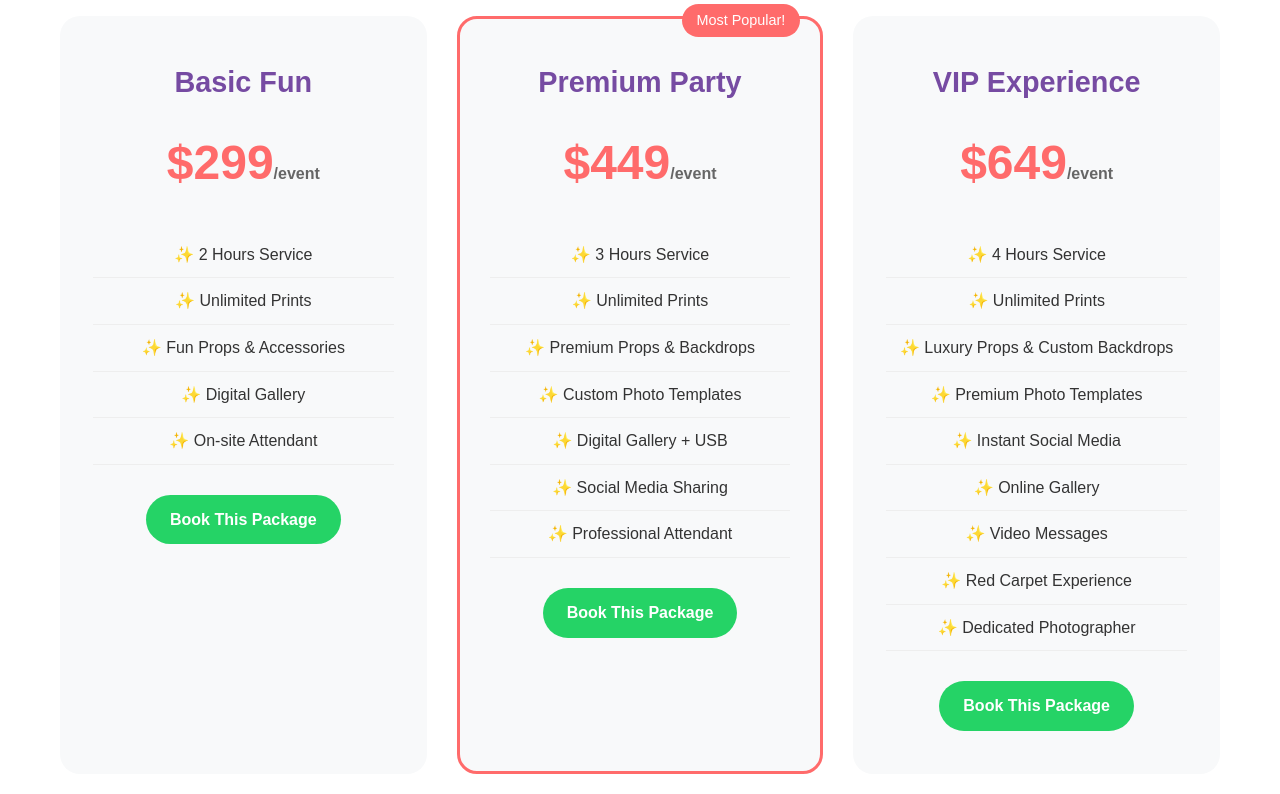
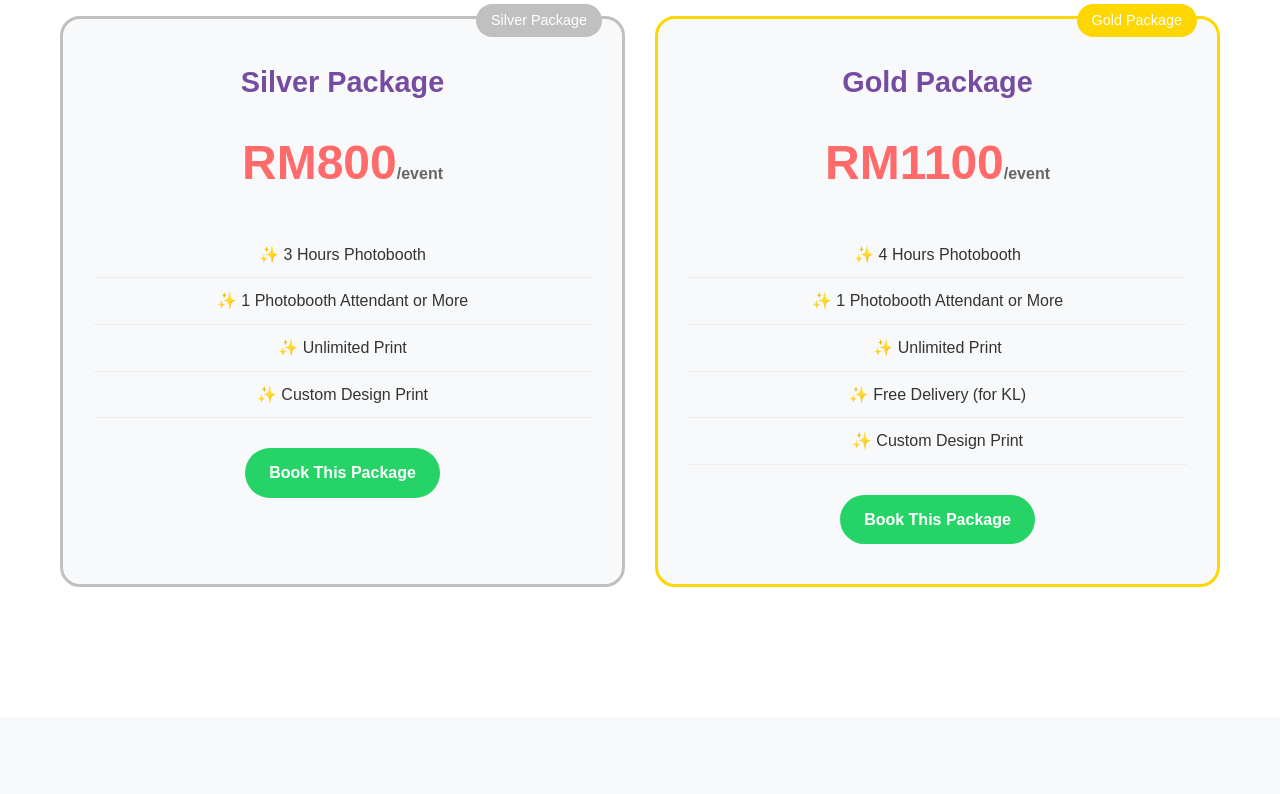
Before and after one commit to clowyadi/theseplayphotobooth, a plain HTML site: page index.html in a window 1280 px wide. Shown: the part 976-1770 px from the top of the page. Drawn offline with Linux system fonts and the light colour scheme.

Commit message:
Update packages: Silver RM800 and Gold RM1100 with correct details

```diff
--- a/index.html
+++ b/index.html
@@ -246,50 +246,31 @@
         <div class="container">
             <h2 class="section-title">Our Packages</h2>
             <div class="packages">
-                <div class="package">
-                    <h3>Basic Fun</h3>
-                    <div class="price">$299<span>/event</span></div>
+                <div class="package" style="border-color: #C0C0C0; position: relative;">
+                    <div style="position: absolute; top: -15px; right: 20px; background: #C0C0C0; color: white; padding: 5px 15px; border-radius: 20px; font-size: 0.9rem;">Silver Package</div>
+                    <h3>Silver Package</h3>
+                    <div class="price">RM800<span>/event</span></div>
                     <ul class="features">
-                        <li>2 Hours Service</li>
-                        <li>Unlimited Prints</li>
-                        <li>Fun Props & Accessories</li>
-                        <li>Digital Gallery</li>
-                        <li>On-site Attendant</li>
+                        <li>3 Hours Photobooth</li>
+                        <li>1 Photobooth Attendant or More</li>
+                        <li>Unlimited Print</li>
+                        <li>Custom Design Print</li>
                     </ul>
-                    <a href="https://wa.me/1234567890?text=Hi! I'm interested in the Basic Fun package for my event." class="whatsapp-btn">Book This Package</a>
+                    <a href="https://wa.me/1234567890?text=Thank you for your interest. Please find below our available packages. Silver Package: RM800 3 hours photobooth 1 photobooth attendant or more Unlimited print Custom design print Gold Package: RM1100 4 hours photobooth 1 photobooth attendant or more Unlimited print Free delivery (for KL) Custom design print" class="whatsapp-btn">Book This Package</a>
                 </div>
 
-                <div class="package" style="border-color: #FF6B6B; position: relative;">
-                    <div style="position: absolute; top: -15px; right: 20px; background: #FF6B6B; color: white; padding: 5px 15px; border-radius: 20px; font-size: 0.9rem;">Most Popular!</div>
-                    <h3>Premium Party</h3>
-                    <div class="price">$449<span>/event</span></div>
+                <div class="package" style="border-color: #FFD700; position: relative;">
+                    <div style="position: absolute; top: -15px; right: 20px; background: #FFD700; color: white; padding: 5px 15px; border-radius: 20px; font-size: 0.9rem;">Gold Package</div>
+                    <h3>Gold Package</h3>
+                    <div class="price">RM1100<span>/event</span></div>
                     <ul class="features">
-                        <li>3 Hours Service</li>
-                        <li>Unlimited Prints</li>
-                        <li>Premium Props & Backdrops</li>
-                        <li>Custom Photo Templates</li>
-                        <li>Digital Gallery + USB</li>
-                        <li>Social Media Sharing</li>
-                        <li>Professional Attendant</li>
+                        <li>4 Hours Photobooth</li>
+                        <li>1 Photobooth Attendant or More</li>
+                        <li>Unlimited Print</li>
+                        <li>Free Delivery (for KL)</li>
+                        <li>Custom Design Print</li>
                     </ul>
-                    <a href="https://wa.me/1234567890?text=Hi! I'm interested in the Premium Party package for my event." class="whatsapp-btn">Book This Package</a>
-                </div>
-
-                <div class="package">
-                    <h3>VIP Experience</h3>
-                    <div class="price">$649<span>/event</span></div>
-                    <ul class="features">
-                        <li>4 Hours Service</li>
-                        <li>Unlimited Prints</li>
-                        <li>Luxury Props & Custom Backdrops</li>
-                        <li>Premium Photo Templates</li>
-                        <li>Instant Social Media</li>
-                        <li>Online Gallery</li>
-                        <li>Video Messages</li>
-                        <li>Red Carpet Experience</li>
-                        <li>Dedicated Photographer</li>
-                    </ul>
-                    <a href="https://wa.me/1234567890?text=Hi! I'm interested in the VIP Experience package for my event." class="whatsapp-btn">Book This Package</a>
+                    <a href="https://wa.me/1234567890?text=Thank you for your interest. Please find below our available packages. Silver Package: RM800 3 hours photobooth 1 photobooth attendant or more Unlimited print Custom design print Gold Package: RM1100 4 hours photobooth 1 photobooth attendant or more Unlimited print Free delivery (for KL) Custom design print" class="whatsapp-btn">Book This Package</a>
                 </div>
             </div>
         </div>
```
